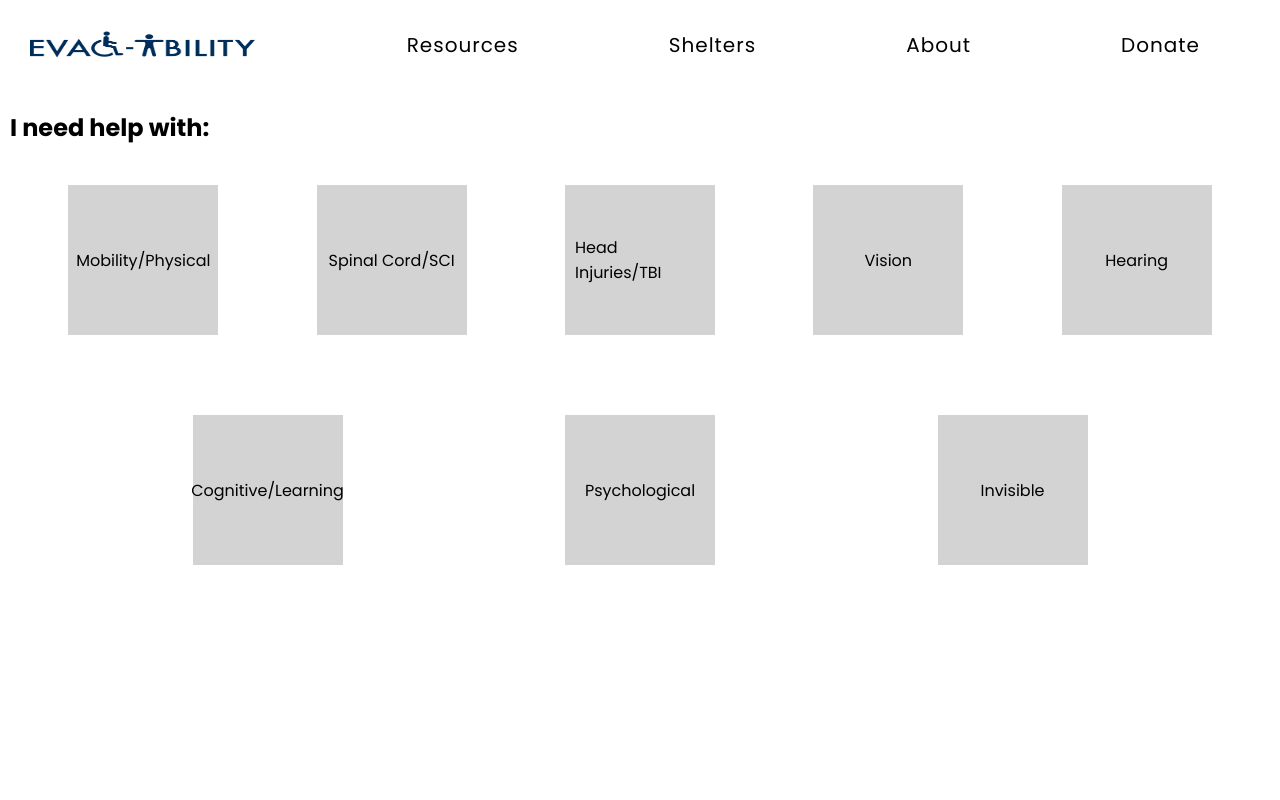
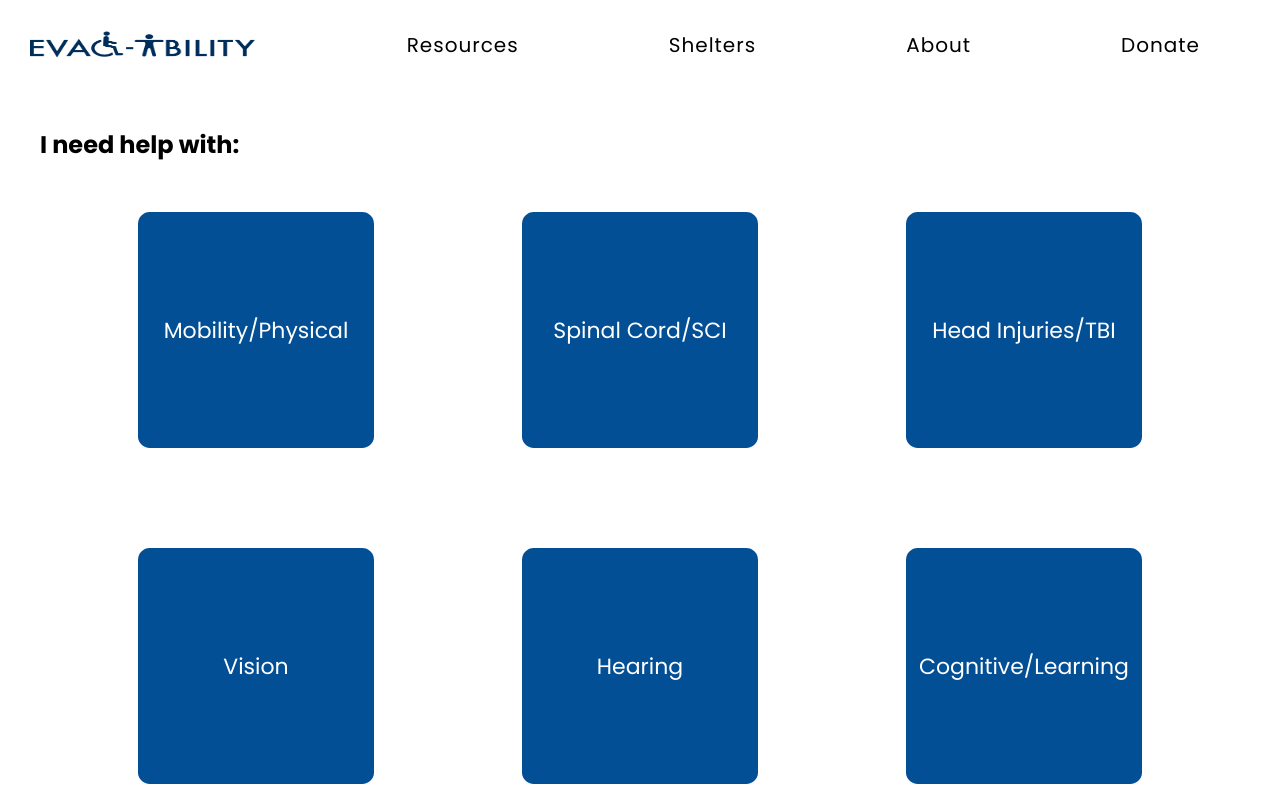
Before and after one commit to jensusan/hackHERthon-frontend, a React (Create React App) app: page /categories in a window 1280 px wide. Shown: the top 800 px of the page. Built offline with nearby package versions, Linux system fonts and the light colour scheme.

Commit message:
added styling to categories

```diff
--- a/src/components/NavBar/NavBar.js
+++ b/src/components/NavBar/NavBar.js
@@ -4,7 +4,9 @@ import {Wrapper, Content, Img} from './NavBar-styles';
 const NavBar = () => {
     return(
         <Wrapper>
-        <Img src= "/eva.png"/>
+            <Link to='/'>
+            <Img src= "/eva.png"/>
+        </Link>
         <Content>
         <ul>
             <Link to='/categories' style={{ textDecoration: 'none' }}>
--- a/src/pages/Categories/Categories-styles.js
+++ b/src/pages/Categories/Categories-styles.js
@@ -1,7 +1,11 @@
 import styled from "styled-components";
 
 export const Wrapper = styled.div`
-    margin: 10px;
+    margin: 40px;
+
+    h2 {
+        font-size: 36;
+    }
 `;
 
 export const Content = styled.div`
@@ -10,15 +14,18 @@ export const Content = styled.div`
     flex-wrap: wrap;
 
     .box {
-        background: #D3D3D3;
-        width: 150px;
-        height: 150px;
+        background: #034F96;
+        color: white;
+        font-size: 22px;
+        width: 236px;
+        height: 236px;
         padding: 10px;
-        margin: 40px;
+        margin: 50px;
         display: flex;
         flex-direction: column;
         justify-content: center;
         align-items: center;
+        border-radius: 5%;
     }
 
 
```
